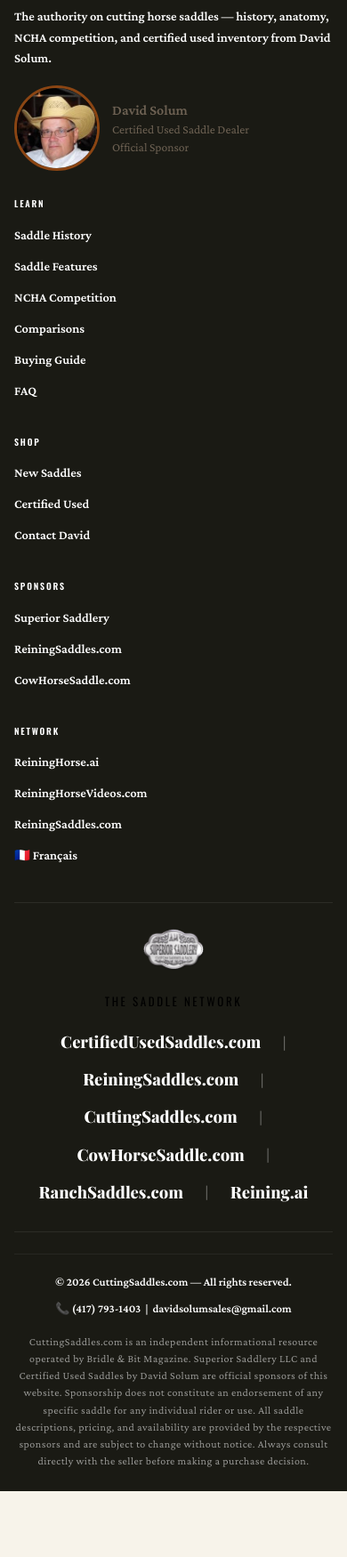
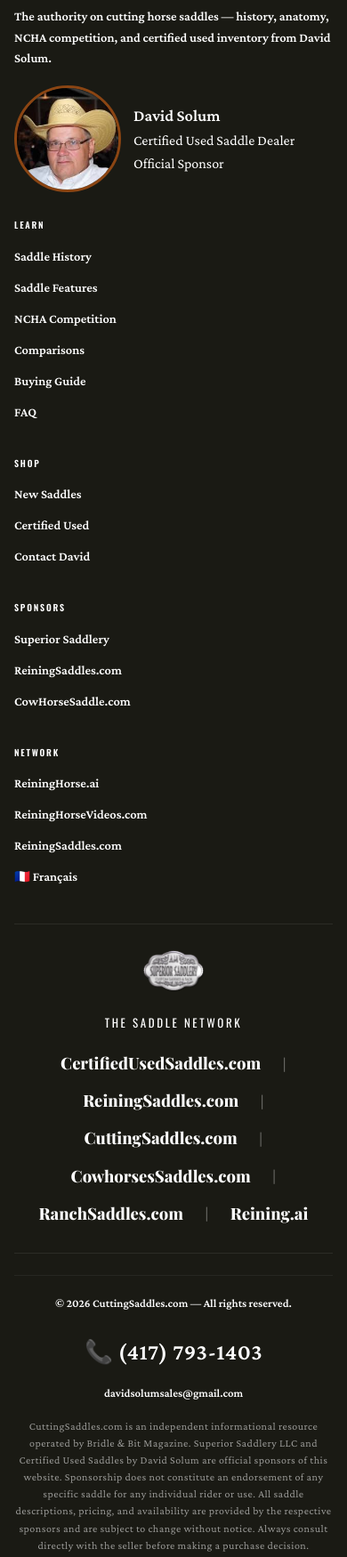
Before and after one commit to aiagent322/cutting-saddle, a plain HTML site: page index.html in a window 390 px wide. Shown: the part 6671-8421 px from the top of the page at 89% size. Before the commit the page ends 8347 px from the top, so only its background shows below. Drawn offline with nearby package versions, Linux system fonts and the light colour scheme; a web font is replaced by a local one.

Commit message:
Footer fixes: David white/larger, headshot larger, Saddle Network white, CowhorsesSaddles.com, phone own line

```diff
--- a/index.html
+++ b/index.html
@@ -206,9 +206,9 @@
         <div class="footer-brand">Cutting<span>Saddles</span>.com</div>
         <p class="footer-tagline">The authority on cutting horse saddles — history, anatomy, NCHA competition, and certified used inventory from David Solum.</p>
         <figure style="margin-top:18px;display:flex;align-items:center;gap:14px;">
-          <img src="images/david-solum-headshot.jpg" alt="David Solum — Certified Used Saddle Dealer" width="96" height="96" loading="lazy" style="width:96px;height:96px;object-fit:cover;border-radius:50%;border:3px solid var(--copper,#8B4513);flex-shrink:0;">
-          <figcaption style="font-size:.85rem;line-height:1.5;color:rgba(138,121,104,.75);">
-            <strong style="display:block;font-size:1rem;">David Solum</strong>
+          <img src="images/david-solum-headshot.jpg" alt="David Solum — Certified Used Saddle Dealer" width="120" height="120" loading="lazy" style="width:120px;height:120px;object-fit:cover;border-radius:50%;border:3px solid var(--copper,#8B4513);flex-shrink:0;">
+          <figcaption style="font-size:1rem;line-height:1.6;color:#fff;">
+            <strong style="display:block;font-size:1.15rem;color:#fff;">David Solum</strong>
             Certified Used Saddle Dealer<br>Official Sponsor
           </figcaption>
         </figure>
@@ -240,7 +240,7 @@
     </div>
     <div style="border-top:1px solid rgba(255,255,255,.08);border-bottom:1px solid rgba(255,255,255,.08);padding:28px 0;margin:8px 0 24px;text-align:center;">
       <div style="margin-bottom:14px"><a href="https://superior-saddlery.com" target="_blank" rel="noopener"><img width="300" height="200" loading="eager" src="images/endorsers/Superior-Logo.png" alt="Superior Saddlery — Andy Maschke" style="height:48px;width:auto;display:inline-block"></a></div>
-      <p style="font-family:var(--font-label);font-size:13px;letter-spacing:.2em;text-transform:uppercase;color:#000;margin-bottom:18px;">The Saddle Network</p>
+      <p style="font-family:var(--font-label);font-size:13px;letter-spacing:.2em;text-transform:uppercase;color:#fff;margin-bottom:18px;">The Saddle Network</p>
       <div style="display:flex;flex-wrap:wrap;justify-content:center;gap:10px 24px;">
         <a href="https://certifiedusedsaddles.com" target="_blank" rel="noopener" style="font-family:var(--font-display);font-size:1.15rem;font-weight:700;color:#fff;font-weight:700;text-decoration:none;white-space:nowrap;transition:color .2s;" onmouseover="this.style.color='var(--gold,#9B7D2A)'" onmouseout="this.style.color='#fff'">CertifiedUsedSaddles.com</a>
         <span style="color:rgba(255,255,255,.35);font-size:1.1rem;align-self:center;">|</span>
@@ -248,7 +248,7 @@
         <span style="color:rgba(255,255,255,.35);font-size:1.1rem;align-self:center;">|</span>
         <a href="https://cuttingsaddles.com" target="_blank" rel="noopener" style="font-family:var(--font-display);font-size:1.15rem;font-weight:700;color:#fff;font-weight:700;text-decoration:none;white-space:nowrap;transition:color .2s;" onmouseover="this.style.color='var(--gold,#9B7D2A)'" onmouseout="this.style.color='#fff'">CuttingSaddles.com</a>
         <span style="color:rgba(255,255,255,.35);font-size:1.1rem;align-self:center;">|</span>
-        <a href="https://cowhorsesaddle.com" target="_blank" rel="noopener" style="font-family:var(--font-display);font-size:1.15rem;font-weight:700;color:#fff;font-weight:700;text-decoration:none;white-space:nowrap;transition:color .2s;" onmouseover="this.style.color='var(--gold,#9B7D2A)'" onmouseout="this.style.color='#fff'">CowHorseSaddle.com</a>
+        <a href="https://cowhorssesaddles.com" target="_blank" rel="noopener" style="font-family:var(--font-display);font-size:1.15rem;font-weight:700;color:#fff;font-weight:700;text-decoration:none;white-space:nowrap;transition:color .2s;" onmouseover="this.style.color='var(--gold,#9B7D2A)'" onmouseout="this.style.color='#fff'">CowhorsesSaddles.com</a>
         <span style="color:rgba(255,255,255,.35);font-size:1.1rem;align-self:center;">|</span>
         <a href="https://ranchsaddles.com" target="_blank" rel="noopener" style="font-family:var(--font-display);font-size:1.15rem;font-weight:700;color:#fff;font-weight:700;text-decoration:none;white-space:nowrap;transition:color .2s;" onmouseover="this.style.color='var(--gold,#9B7D2A)'" onmouseout="this.style.color='#fff'">RanchSaddles.com</a>
         <span style="color:rgba(255,255,255,.35);font-size:1.1rem;align-self:center;">|</span>
@@ -257,7 +257,8 @@
     </div>
     <div class="footer-bottom">
       <p style="color:#fff;font-weight:700">&copy; 2026 CuttingSaddles.com — All rights reserved.</p>
-      <p style="color:#fff;font-weight:700"><a href="tel:4177931403" style="color:#fff;font-weight:700">&#128222; (417) 793-1403</a>&nbsp;&nbsp;|&nbsp;&nbsp;<a href="mailto:davidsolumsales@gmail.com" style="color:#fff;font-weight:700">davidsolumsales@gmail.com</a></p>
+      <p style="margin:14px 0 4px 0;"><a href="tel:4177931403" style="color:#fff;font-weight:800;font-size:1.6rem;text-decoration:none;letter-spacing:.02em;">&#128222; (417) 793-1403</a></p>
+      <p style="color:#fff;font-weight:700"><a href="mailto:davidsolumsales@gmail.com" style="color:#fff;font-weight:700">davidsolumsales@gmail.com</a></p>
       <p style="font-size:12px;font-weight:400;color:rgba(255,255,255,.55);letter-spacing:.04em;max-width:800px;margin:8px auto 0;line-height:1.6;">CuttingSaddles.com is an independent informational resource operated by Bridle &amp; Bit Magazine. Superior Saddlery LLC and Certified Used Saddles by David Solum are official sponsors of this website. Sponsorship does not constitute an endorsement of any specific saddle for any individual rider or use. All saddle descriptions, pricing, and availability are provided by the respective sponsors and are subject to change without notice. Always consult directly with the seller before making a purchase decision.</p>
     </div>
   </div>
```
